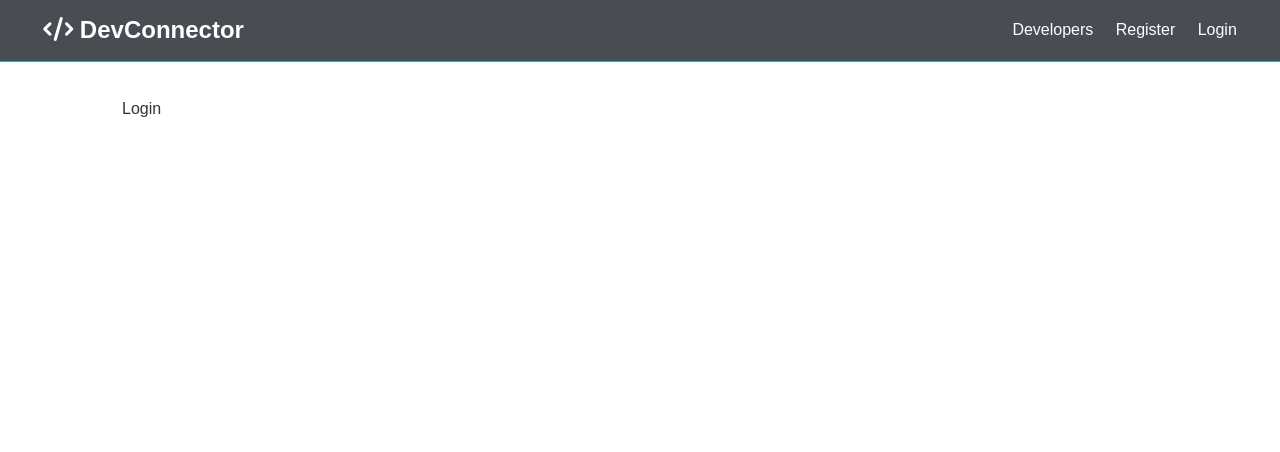
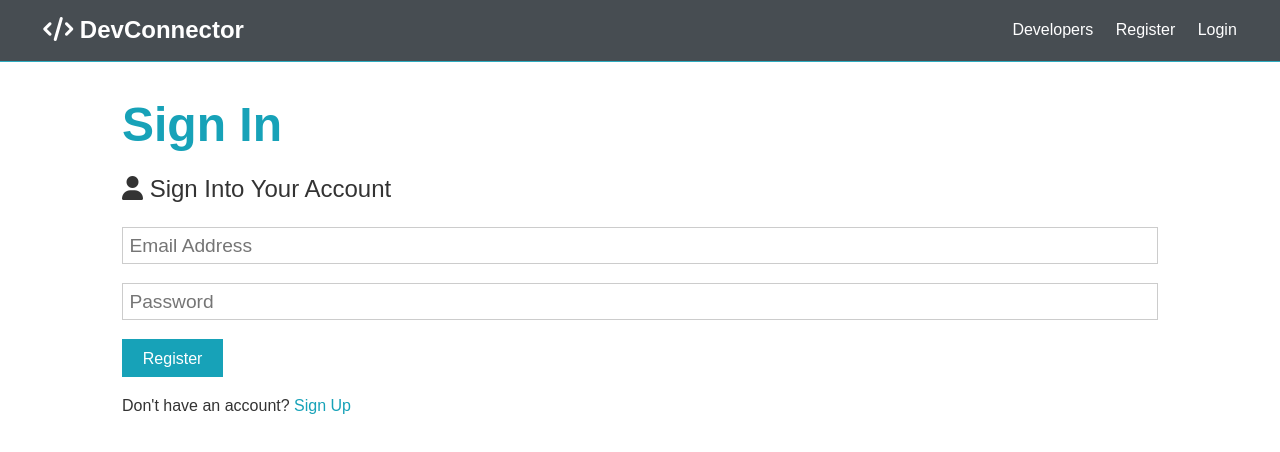
Before and after one commit to AmanKhan9/Social-Network, a React (Create React App) app in the folder client/: page /login in a window 1280 px wide. Shown: the top 452 px of the page. Built offline with nearby package versions, Linux system fonts and the light colour scheme.

Commit message:
Login form

```diff
--- a/client/src/components/auth/Login.js
+++ b/client/src/components/auth/Login.js
@@ -1,7 +1,52 @@
-import React from "react";
+import React, { Fragment, useState } from "react";
+import axios from "axios";
+import { Link } from "react-router-dom";
+const Login = () => {
+  const [formData, setFormData] = useState({
+    email: "",
+    password: "",
+  });
 
-function Login() {
-  return <div>Login</div>;
-}
+  const { email, password } = formData;
+  const inputChangeHandler = (e) =>
+    setFormData({ ...formData, [e.target.name]: e.target.value });
+  const submitForm = async (e) => {
+    console.log("SUCCESS");
+  };
+  return (
+    <Fragment>
+      <h1 className='large text-primary'>Sign In</h1>
+      <p className='lead'>
+        <i className='fas fa-user'></i> Sign Into Your Account
+      </p>
+      <form className='form' action='create-profile.html' onSubmit={submitForm}>
+        <div className='form-group'>
+          <input
+            onChange={inputChangeHandler}
+            value={email}
+            type='email'
+            placeholder='Email Address'
+            name='email'
+            required
+          />
+        </div>
+        <div className='form-group'>
+          <input
+            type='password'
+            placeholder='Password'
+            name='password'
+            minLength='6'
+            onChange={inputChangeHandler}
+            value={password}
+          />
+        </div>
+        <input type='submit' className='btn btn-primary' value='Register' />
+      </form>
+      <p className='my-1'>
+        Don't have an account? <Link to='/register'>Sign Up</Link>
+      </p>
+    </Fragment>
+  );
+};
 
 export default Login;
--- a/client/src/components/auth/Register.js
+++ b/client/src/components/auth/Register.js
@@ -1,4 +1,6 @@
 import React, { Fragment, useState } from "react";
+import axios from "axios";
+import { Link } from "react-router-dom";
 
 function Register() {
   const [formData, setFormData] = useState({
@@ -11,10 +13,12 @@ function Register() {
   const { name, email, password, password2 } = formData;
   const inputChangeHandler = (e) =>
     setFormData({ ...formData, [e.target.name]: e.target.value });
-  const submitForm = (e) => {
+  const submitForm = async (e) => {
     e.preventDefault();
     if (password !== password2) console.log("passwords do not match");
-    else console.log(formData);
+    else {
+      console.log("SUCCESS");
+    }
   };
   return (
     <Fragment>
@@ -70,7 +74,7 @@ function Register() {
         <input type='submit' className='btn btn-primary' value='Register' />
       </form>
       <p className='my-1'>
-        Already have an account? <a href='login.html'>Sign In</a>
+        Already have an account? <Link to='/login'>Sign I</Link>
       </p>
     </Fragment>
   );
```
Also changed, not shown: 1 other file (tests, documents, lock files or other folders).
